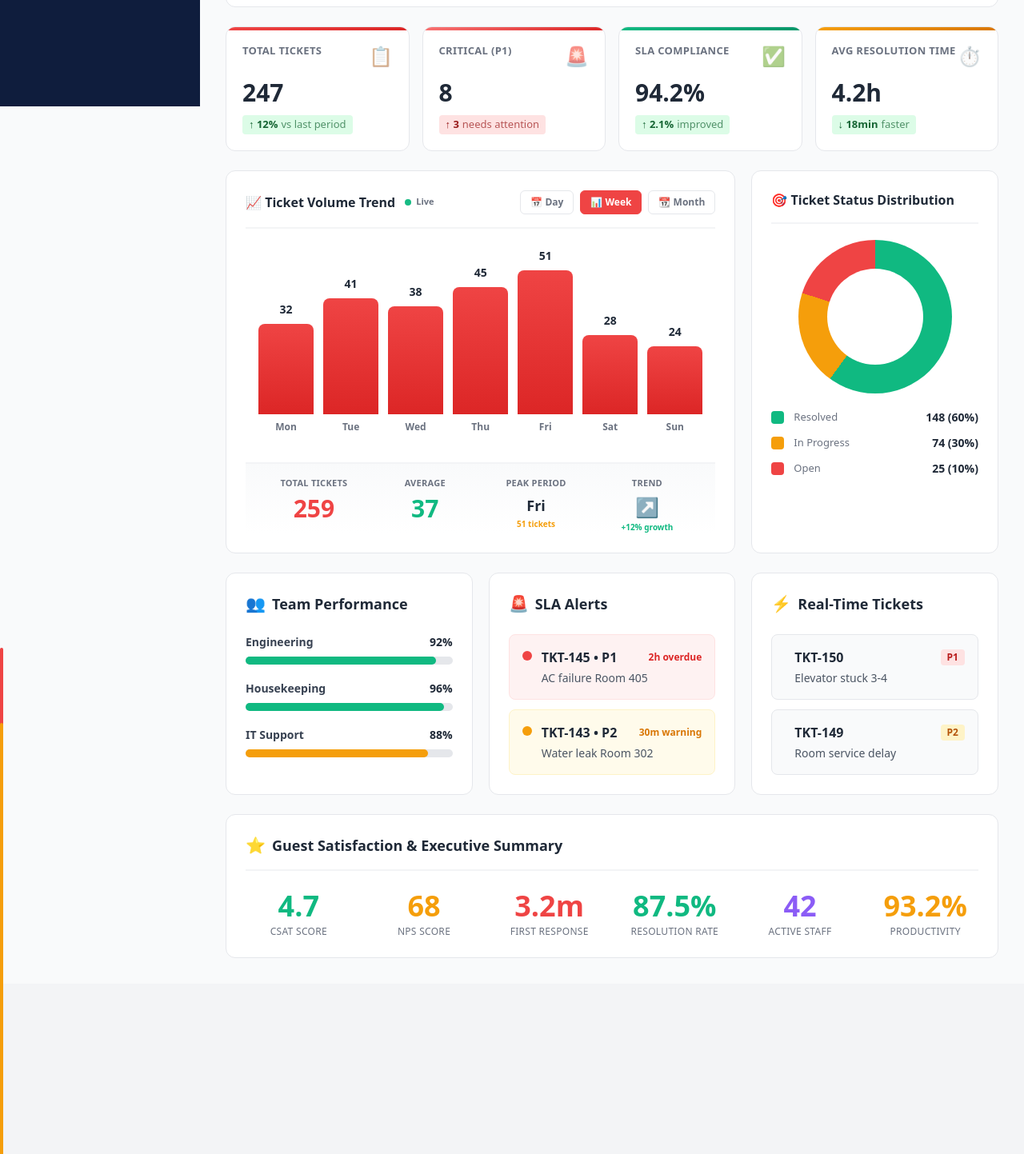
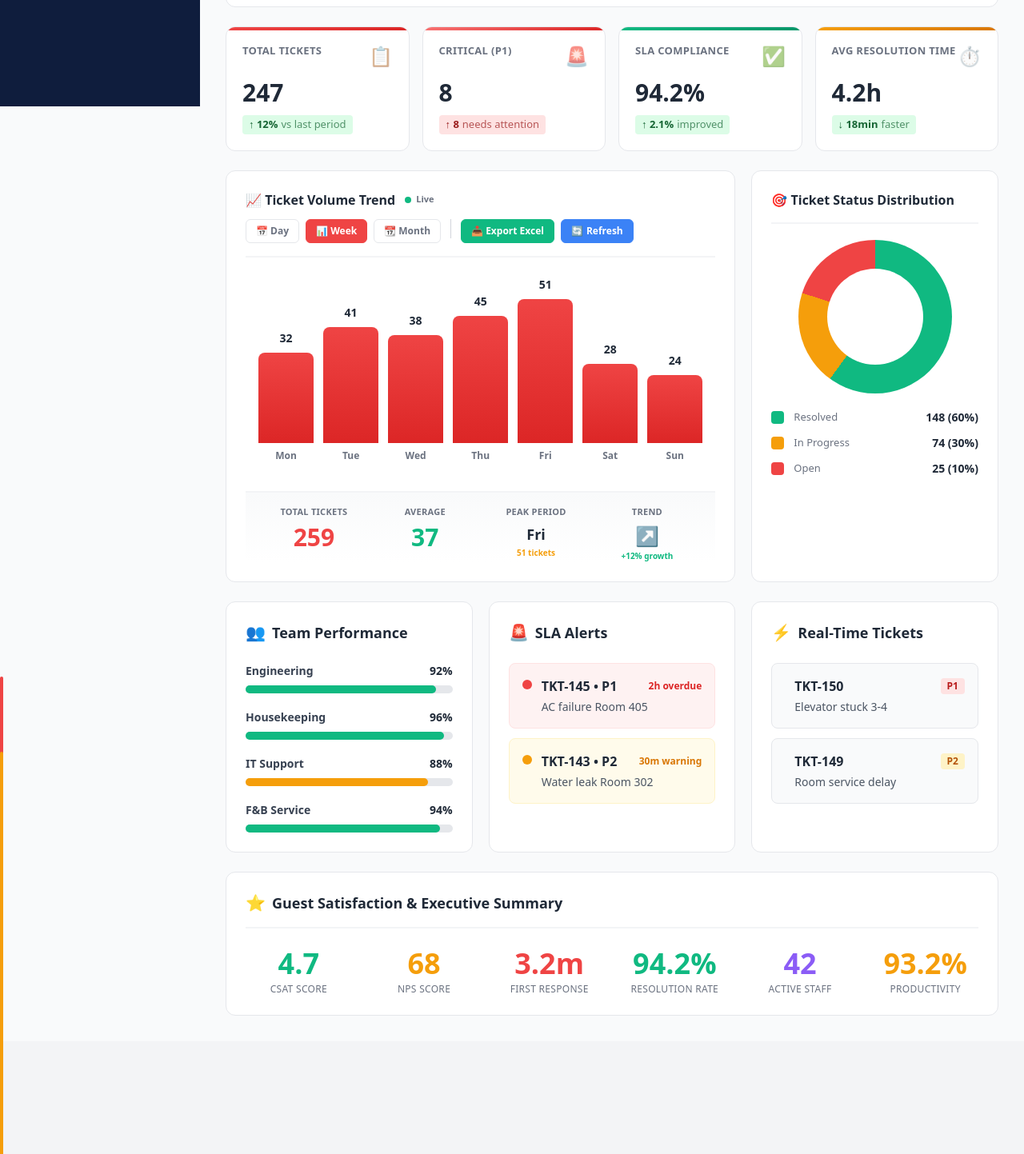
Before and after one commit to giopcarballo/react-servicedesk, a React (Vite) app: page /dashboard in a window 1280 px wide. Shown: the part 667-2110 px from the top of the page at 80% size. Built offline with nearby package versions, Linux system fonts and the light colour scheme.

Commit message:
add volume chart data and enhance dashboard filters for improved analytics

```diff
--- a/src/pages/DashboardSectionA.jsx
+++ b/src/pages/DashboardSectionA.jsx
@@ -15,6 +15,16 @@ const modules = [
 ]
 
 const volumeChartData = {
+  day: [
+    { day: '00:00', value: 5, resolved: 4, pending: 1 },
+    { day: '03:00', value: 3, resolved: 3, pending: 0 },
+    { day: '06:00', value: 8, resolved: 6, pending: 2 },
+    { day: '09:00', value: 15, resolved: 12, pending: 3 },
+    { day: '12:00', value: 22, resolved: 18, pending: 4 },
+    { day: '15:00', value: 19, resolved: 16, pending: 3 },
+    { day: '18:00', value: 17, resolved: 14, pending: 3 },
+    { day: '21:00', value: 11, resolved: 9, pending: 2 }
+  ],
   week: [
     { day: 'Mon', value: 32, resolved: 28, pending: 4 },
     { day: 'Tue', value: 41, resolved: 35, pending: 6 },
@@ -23,7 +33,28 @@ const volumeChartData = {
     { day: 'Fri', value: 51, resolved: 44, pending: 7 },
     { day: 'Sat', value: 28, resolved: 25, pending: 3 },
     { day: 'Sun', value: 24, resolved: 22, pending: 2 }
+  ],
+  month: [
+    { day: 'Wk1', value: 145, resolved: 127, pending: 18 },
+    { day: 'Wk2', value: 168, resolved: 142, pending: 26 },
+    { day: 'Wk3', value: 152, resolved: 135, pending: 17 },
+    { day: 'Wk4', value: 178, resolved: 158, pending: 20 }
   ]
+}
+
+const propertyData = {
+  'all': { totalTickets: 247, critical: 8, slaCompliance: 94.2, avgResolution: 4.2, csat: 4.7, nps: 68, activeStaff: 42, productivity: 93.2 },
+  'manila': { totalTickets: 98, critical: 3, slaCompliance: 95.1, avgResolution: 3.8, csat: 4.8, nps: 72, activeStaff: 18, productivity: 94.5 },
+  'quezon': { totalTickets: 87, critical: 2, slaCompliance: 93.5, avgResolution: 4.5, csat: 4.6, nps: 65, activeStaff: 15, productivity: 92.1 },
+  'makati': { totalTickets: 62, critical: 3, slaCompliance: 94.0, avgResolution: 4.4, csat: 4.7, nps: 68, activeStaff: 9, productivity: 93.0 }
+}
+
+const departmentData = {
+  'all': { engineering: 92, housekeeping: 96, itSupport: 88, fnbService: 94 },
+  'engineering': { engineering: 92, housekeeping: 0, itSupport: 0, fnbService: 0 },
+  'housekeeping': { engineering: 0, housekeeping: 96, itSupport: 0, fnbService: 0 },
+  'it': { engineering: 0, housekeeping: 0, itSupport: 88, fnbService: 0 },
+  'fnb': { engineering: 0, housekeeping: 0, itSupport: 0, fnbService: 94 }
 }
 
 const dashboardTabs = [
@@ -43,6 +74,14 @@ function DashboardSectionA() {
   const [dashboardTab, setDashboardTab] = useState('bi')
   const [activeTab, setActiveTab] = useState('dispatch')
   const [selectedBar, setSelectedBar] = useState(null)
+
+  // Dashboard filters and chart period
+  const [chartPeriod, setChartPeriod] = useState('week')
+  const [property, setProperty] = useState('all')
+  const [dateRange, setDateRange] = useState('today')
+  const [department, setDepartment] = useState('all')
+  const [autoRefresh, setAutoRefresh] = useState(0)
+  const [refreshing, setRefreshing] = useState(false)
 
   // Form state for intake
   const [channel, setChannel] = useState('')
@@ -120,11 +159,27 @@ function DashboardSectionA() {
     setValidationError('')
   }
 
-  const chartTotal = volumeChartData.week.reduce((sum, d) => sum + d.value, 0)
-  const chartMax = Math.max(...volumeChartData.week.map(d => d.value))
-  const chartAvg = Math.round(chartTotal / volumeChartData.week.length)
-  const peakDay = volumeChartData.week.reduce((max, d) => d.value > max.value ? d : max, volumeChartData.week[0])
+  // Compute stats based on selected filters
+  const currentChartData = volumeChartData[chartPeriod]
+  const chartTotal = currentChartData.reduce((sum, d) => sum + d.value, 0)
+  const chartMax = Math.max(...currentChartData.map(d => d.value))
+  const chartAvg = Math.round(chartTotal / currentChartData.length)
+  const peakDay = currentChartData.reduce((max, d) => d.value > max.value ? d : max, currentChartData[0])
   const selectedDashboardTab = dashboardTabs.find(tab => tab.id === dashboardTab) || dashboardTabs[0]
+
+  // Get stats based on property filter
+  const stats = propertyData[property]
+  const teamPerf = departmentData[department]
+
+  const handleRefreshChart = () => {
+    setRefreshing(true)
+    // Simulate API call delay
+    setTimeout(() => {
+      setRefreshing(false)
+      // Force re-render by updating a state that triggers chart recalculation
+      setSelectedBar(null)
+    }, 1000)
+  }
 
   return (
     <div className="font-sans bg-gray-50 min-h-screen text-gray-800">
@@ -291,34 +346,35 @@ function DashboardSectionA() {
                 <div className="bg-white p-5 rounded-xl mb-6 border border-gray-200 flex gap-4 flex-wrap items-center">
               <div className="flex flex-col gap-1">
                 <label className="text-xs font-semibold text-gray-500 uppercase">Property</label>
-                <select className="px-3 py-2 border border-gray-300 rounded-md text-sm text-gray-800 min-w-[150px]">
-                  <option>All Properties</option>
-                  <option>SOGO Hotel Manila</option>
-                  <option>SOGO Hotel Quezon City</option>
-                  <option>SOGO Hotel Makati</option>
+                <select className="px-3 py-2 border border-gray-300 rounded-md text-sm text-gray-800 min-w-[150px]" value={property} onChange={(e) => setProperty(e.target.value)}>
+                  <option value="all">All Properties</option>
+                  <option value="manila">SOGO Hotel Manila</option>
+                  <option value="quezon">SOGO Hotel Quezon City</option>
+                  <option value="makati">SOGO Hotel Makati</option>
                 </select>
               </div>
               <div className="flex flex-col gap-1">
                 <label className="text-xs font-semibold text-gray-500 uppercase">Date Range</label>
-                <select className="px-3 py-2 border border-gray-300 rounded-md text-sm text-gray-800 min-w-[150px]">
-                  <option>Today</option>
-                  <option>Last 7 Days</option>
-                  <option>Last 30 Days</option>
-                  <option>This Month</option>
+                <select className="px-3 py-2 border border-gray-300 rounded-md text-sm text-gray-800 min-w-[150px]" value={dateRange} onChange={(e) => setDateRange(e.target.value)}>
+                  <option value="today">Today</option>
+                  <option value="7days">Last 7 Days</option>
+                  <option value="30days">Last 30 Days</option>
+                  <option value="month">This Month</option>
                 </select>
               </div>
               <div className="flex flex-col gap-1">
                 <label className="text-xs font-semibold text-gray-500 uppercase">Department</label>
-                <select className="px-3 py-2 border border-gray-300 rounded-md text-sm text-gray-800 min-w-[150px]">
-                  <option>All Departments</option>
-                  <option>Engineering</option>
-                  <option>Housekeeping</option>
-                  <option>IT Support</option>
+                <select className="px-3 py-2 border border-gray-300 rounded-md text-sm text-gray-800 min-w-[150px]" value={department} onChange={(e) => setDepartment(e.target.value)}>
+                  <option value="all">All Departments</option>
+                  <option value="engineering">Engineering</option>
+                  <option value="housekeeping">Housekeeping</option>
+                  <option value="it">IT Support</option>
+                  <option value="fnb">F&B Service</option>
                 </select>
               </div>
               <div className="flex flex-col gap-1">
                 <label className="text-xs font-semibold text-gray-500 uppercase">Auto-Refresh</label>
-                <select className="px-3 py-2 border border-gray-300 rounded-md text-sm text-gray-800 min-w-[150px]">
+                <select className="px-3 py-2 border border-gray-300 rounded-md text-sm text-gray-800 min-w-[150px]" value={autoRefresh} onChange={(e) => setAutoRefresh(Number(e.target.value))}>
                   <option value="0">Off</option>
                   <option value="30">30 seconds</option>
                   <option value="60">1 minute</option>
@@ -335,7 +391,7 @@ function DashboardSectionA() {
                   <div className="text-[13px] font-semibold text-gray-500 uppercase tracking-wide">Total Tickets</div>
                   <div className="text-2xl opacity-60">📋</div>
                 </div>
-                <div className="text-3xl font-extrabold text-gray-800 mb-2">247</div>
+                <div className="text-3xl font-extrabold text-gray-800 mb-2">{stats.totalTickets}</div>
                 <div className="inline-flex items-center gap-1 text-[13px] font-semibold px-2 py-0.5 rounded bg-green-100 text-green-800">
                   ↑ 12% <span className="font-normal opacity-70">vs last period</span>
                 </div>
@@ -346,9 +402,9 @@ function DashboardSectionA() {
                   <div className="text-[13px] font-semibold text-gray-500 uppercase tracking-wide">Critical (P1)</div>
                   <div className="text-2xl opacity-60">🚨</div>
                 </div>
-                <div className="text-3xl font-extrabold text-gray-800 mb-2">8</div>
+                <div className="text-3xl font-extrabold text-gray-800 mb-2">{stats.critical}</div>
                 <div className="inline-flex items-center gap-1 text-[13px] font-semibold px-2 py-0.5 rounded bg-red-100 text-red-800">
-                  ↑ 3 <span className="font-normal opacity-70">needs attention</span>
+                  ↑ {stats.critical} <span className="font-normal opacity-70">needs attention</span>
                 </div>
               </div>
               <div className="bg-white rounded-xl p-5 border border-gray-200 relative overflow-hidden">
@@ -357,7 +413,7 @@ function DashboardSectionA() {
                   <div className="text-[13px] font-semibold text-gray-500 uppercase tracking-wide">SLA Compliance</div>
                   <div className="text-2xl opacity-60">✅</div>
                 </div>
-                <div className="text-3xl font-extrabold text-gray-800 mb-2">94.2%</div>
+                <div className="text-3xl font-extrabold text-gray-800 mb-2">{stats.slaCompliance}%</div>
                 <div className="inline-flex items-center gap-1 text-[13px] font-semibold px-2 py-0.5 rounded bg-green-100 text-green-800">
                   ↑ 2.1% <span className="font-normal opacity-70">improved</span>
                 </div>
@@ -368,7 +424,7 @@ function DashboardSectionA() {
                   <div className="text-[13px] font-semibold text-gray-500 uppercase tracking-wide">Avg Resolution Time</div>
                   <div className="text-2xl opacity-60">⏱️</div>
                 </div>
-                <div className="text-3xl font-extrabold text-gray-800 mb-2">4.2h</div>
+                <div className="text-3xl font-extrabold text-gray-800 mb-2">{stats.avgResolution}h</div>
                 <div className="inline-flex items-center gap-1 text-[13px] font-semibold px-2 py-0.5 rounded bg-green-100 text-green-800">
                   ↓ 18min <span className="font-normal opacity-70">faster</span>
                 </div>
@@ -387,13 +443,63 @@ function DashboardSectionA() {
                     </div>
                   </div>
                   <div className="flex gap-2 flex-wrap">
-                    <button className="px-3 py-1.5 border border-gray-200 bg-white rounded-md text-xs font-semibold text-gray-500 hover:border-red-500 hover:text-red-500">📅 Day</button>
-                    <button className="px-3 py-1.5 border border-red-500 bg-red-500 text-white rounded-md text-xs font-semibold">📊 Week</button>
-                    <button className="px-3 py-1.5 border border-gray-200 bg-white rounded-md text-xs font-semibold text-gray-500 hover:border-red-500 hover:text-red-500">📆 Month</button>
+                    <button
+                      className={`px-3 py-1.5 border rounded-md text-xs font-semibold transition-all ${
+                        chartPeriod === 'day'
+                          ? 'border-red-500 bg-red-500 text-white'
+                          : 'border-gray-200 bg-white text-gray-500 hover:border-red-500 hover:text-red-500'
+                      }`}
+                      onClick={() => setChartPeriod('day')}
+                    >
+                      📅 Day
+                    </button>
+                    <button
+                      className={`px-3 py-1.5 border rounded-md text-xs font-semibold transition-all ${
+                        chartPeriod === 'week'
+                          ? 'border-red-500 bg-red-500 text-white'
+                          : 'border-gray-200 bg-white text-gray-500 hover:border-red-500 hover:text-red-500'
+                      }`}
+                      onClick={() => setChartPeriod('week')}
+                    >
+                      📊 Week
+                    </button>
+                    <button
+                      className={`px-3 py-1.5 border rounded-md text-xs font-semibold transition-all ${
+                        chartPeriod === 'month'
+                          ? 'border-red-500 bg-red-500 text-white'
+                          : 'border-gray-200 bg-white text-gray-500 hover:border-red-500 hover:text-red-500'
+                      }`}
+                      onClick={() => setChartPeriod('month')}
+                    >
+                      📆 Month
+                    </button>
+                    <div className="w-px h-6 bg-gray-300 mx-1"></div>
+                    <button
+                      className="px-3 py-1.5 border border-emerald-500 bg-emerald-500 text-white rounded-md text-xs font-semibold hover:bg-emerald-600 transition-all flex items-center gap-1"
+                      onClick={() => {
+                        const csvContent = 'Period,Total,Resolved,Pending\n' +
+                          currentChartData.map(d => `${d.day},${d.value},${d.resolved},${d.pending}`).join('\n');
+                        const blob = new Blob([csvContent], { type: 'text/csv' });
+                        const url = window.URL.createObjectURL(blob);
+                        const a = document.createElement('a');
+                        a.href = url;
+                        a.download = `ticket-volume-${chartPeriod}-${new Date().toISOString().split('T')[0]}.csv`;
+                        a.click();
+                      }}
+                    >
+                      📥 Export Excel
+                    </button>
+                    <button
+                      className="px-3 py-1.5 border border-blue-500 bg-blue-500 text-white rounded-md text-xs font-semibold hover:bg-blue-600 transition-all flex items-center gap-1 disabled:opacity-50"
+                      onClick={handleRefreshChart}
+                      disabled={refreshing}
+                    >
+                      <span className={refreshing ? 'inline-block animate-spin' : ''}>🔄</span> {refreshing ? 'Refreshing...' : 'Refresh'}
+                    </button>
                   </div>
                 </div>
-                <div className="h-64 flex items-end justify-around gap-3 px-4 py-5">
-                  {volumeChartData.week.map((data, idx) => (
+                <div className={`h-64 flex items-end justify-around gap-3 px-4 py-5 transition-opacity duration-300 ${refreshing ? 'opacity-50' : 'opacity-100'}`}>
+                  {currentChartData.map((data, idx) => (
                     <div
                       key={idx}
                       className="flex flex-col items-center gap-2 flex-1 cursor-pointer"
@@ -469,33 +575,50 @@ function DashboardSectionA() {
                       <h3 className="text-lg font-bold text-gray-800">Team Performance</h3>
                     </div>
                     <div className="space-y-5">
+                      {teamPerf.engineering > 0 && (
                         <div>
                           <div className="flex justify-between items-center mb-2">
                             <span className="text-sm font-semibold text-gray-700">Engineering</span>
-                          <span className="text-sm font-bold text-gray-800">92%</span>
+                            <span className="text-sm font-bold text-gray-800">{teamPerf.engineering}%</span>
                           </div>
                           <div className="w-full bg-gray-200 rounded-full h-2.5">
-                          <div className="bg-emerald-500 h-2.5 rounded-full" style={{ width: '92%' }}></div>
+                            <div className="bg-emerald-500 h-2.5 rounded-full" style={{ width: `${teamPerf.engineering}%` }}></div>
                           </div>
                         </div>
+                      )}
+                      {teamPerf.housekeeping > 0 && (
                         <div>
                           <div className="flex justify-between items-center mb-2">
                             <span className="text-sm font-semibold text-gray-700">Housekeeping</span>
-                          <span className="text-sm font-bold text-gray-800">96%</span>
+                            <span className="text-sm font-bold text-gray-800">{teamPerf.housekeeping}%</span>
                           </div>
                           <div className="w-full bg-gray-200 rounded-full h-2.5">
-                          <div className="bg-emerald-500 h-2.5 rounded-full" style={{ width: '96%' }}></div>
+                            <div className="bg-emerald-500 h-2.5 rounded-full" style={{ width: `${teamPerf.housekeeping}%` }}></div>
                           </div>
                         </div>
+                      )}
+                      {teamPerf.itSupport > 0 && (
                         <div>
                           <div className="flex justify-between items-center mb-2">
                             <span className="text-sm font-semibold text-gray-700">IT Support</span>
-                          <span className="text-sm font-bold text-gray-800">88%</span>
+                            <span className="text-sm font-bold text-gray-800">{teamPerf.itSupport}%</span>
                           </div>
                           <div className="w-full bg-gray-200 rounded-full h-2.5">
-                          <div className="bg-amber-500 h-2.5 rounded-full" style={{ width: '88%' }}></div>
+                            <div className="bg-amber-500 h-2.5 rounded-full" style={{ width: `${teamPerf.itSupport}%` }}></div>
                           </div>
                         </div>
+                      )}
+                      {teamPerf.fnbService > 0 && (
+                        <div>
+                          <div className="flex justify-between items-center mb-2">
+                            <span className="text-sm font-semibold text-gray-700">F&B Service</span>
+                            <span className="text-sm font-bold text-gray-800">{teamPerf.fnbService}%</span>
+                          </div>
+                          <div className="w-full bg-gray-200 rounded-full h-2.5">
+                            <div className="bg-emerald-500 h-2.5 rounded-full" style={{ width: `${teamPerf.fnbService}%` }}></div>
+                          </div>
+                        </div>
+                      )}
                     </div>
                   </div>
 
@@ -576,11 +699,11 @@ function DashboardSectionA() {
                   </div>
                   <div className="grid grid-cols-2 sm:grid-cols-3 lg:grid-cols-6 gap-6">
                     <div className="text-center">
-                      <div className="text-4xl font-extrabold text-emerald-500 mb-1">4.7</div>
+                      <div className="text-4xl font-extrabold text-emerald-500 mb-1">{stats.csat}</div>
                       <div className="text-xs text-gray-500 uppercase tracking-wide font-medium">CSAT Score</div>
                     </div>
                     <div className="text-center">
-                      <div className="text-4xl font-extrabold text-amber-500 mb-1">68</div>
+                      <div className="text-4xl font-extrabold text-amber-500 mb-1">{stats.nps}</div>
                       <div className="text-xs text-gray-500 uppercase tracking-wide font-medium">NPS Score</div>
                     </div>
                     <div className="text-center">
@@ -588,15 +711,15 @@ function DashboardSectionA() {
                       <div className="text-xs text-gray-500 uppercase tracking-wide font-medium">First Response</div>
                     </div>
                     <div className="text-center">
-                      <div className="text-4xl font-extrabold text-emerald-500 mb-1">87.5%</div>
+                      <div className="text-4xl font-extrabold text-emerald-500 mb-1">{stats.slaCompliance}%</div>
                       <div className="text-xs text-gray-500 uppercase tracking-wide font-medium">Resolution Rate</div>
                     </div>
                     <div className="text-center">
-                      <div className="text-4xl font-extrabold text-violet-500 mb-1">42</div>
+                      <div className="text-4xl font-extrabold text-violet-500 mb-1">{stats.activeStaff}</div>
                       <div className="text-xs text-gray-500 uppercase tracking-wide font-medium">Active Staff</div>
                     </div>
                     <div className="text-center">
-                      <div className="text-4xl font-extrabold text-amber-500 mb-1">93.2%</div>
+                      <div className="text-4xl font-extrabold text-amber-500 mb-1">{stats.productivity}%</div>
                       <div className="text-xs text-gray-500 uppercase tracking-wide font-medium">Productivity</div>
                     </div>
                   </div>
```
Lines whose indentation alone changed are shown as unchanged.
